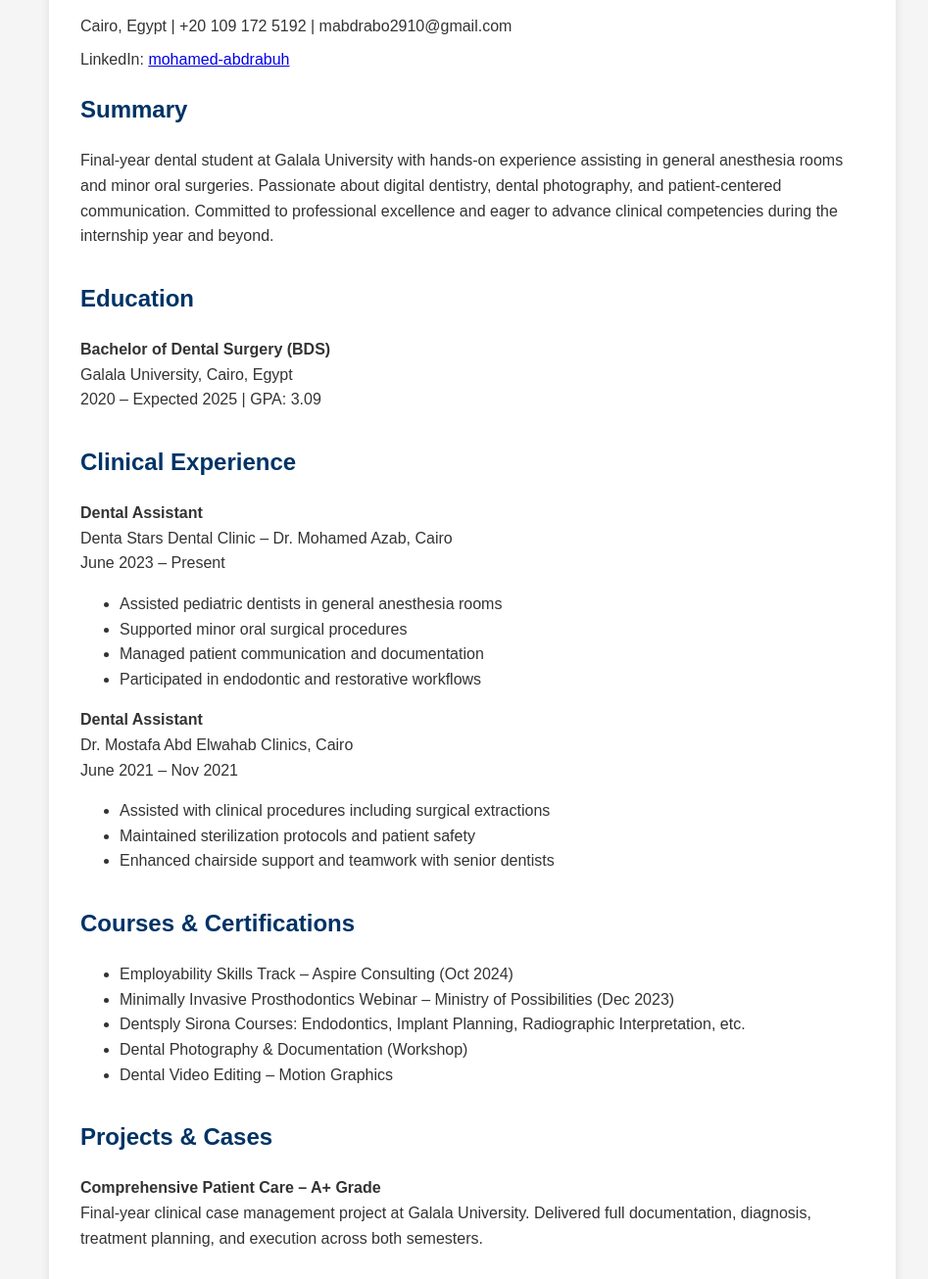
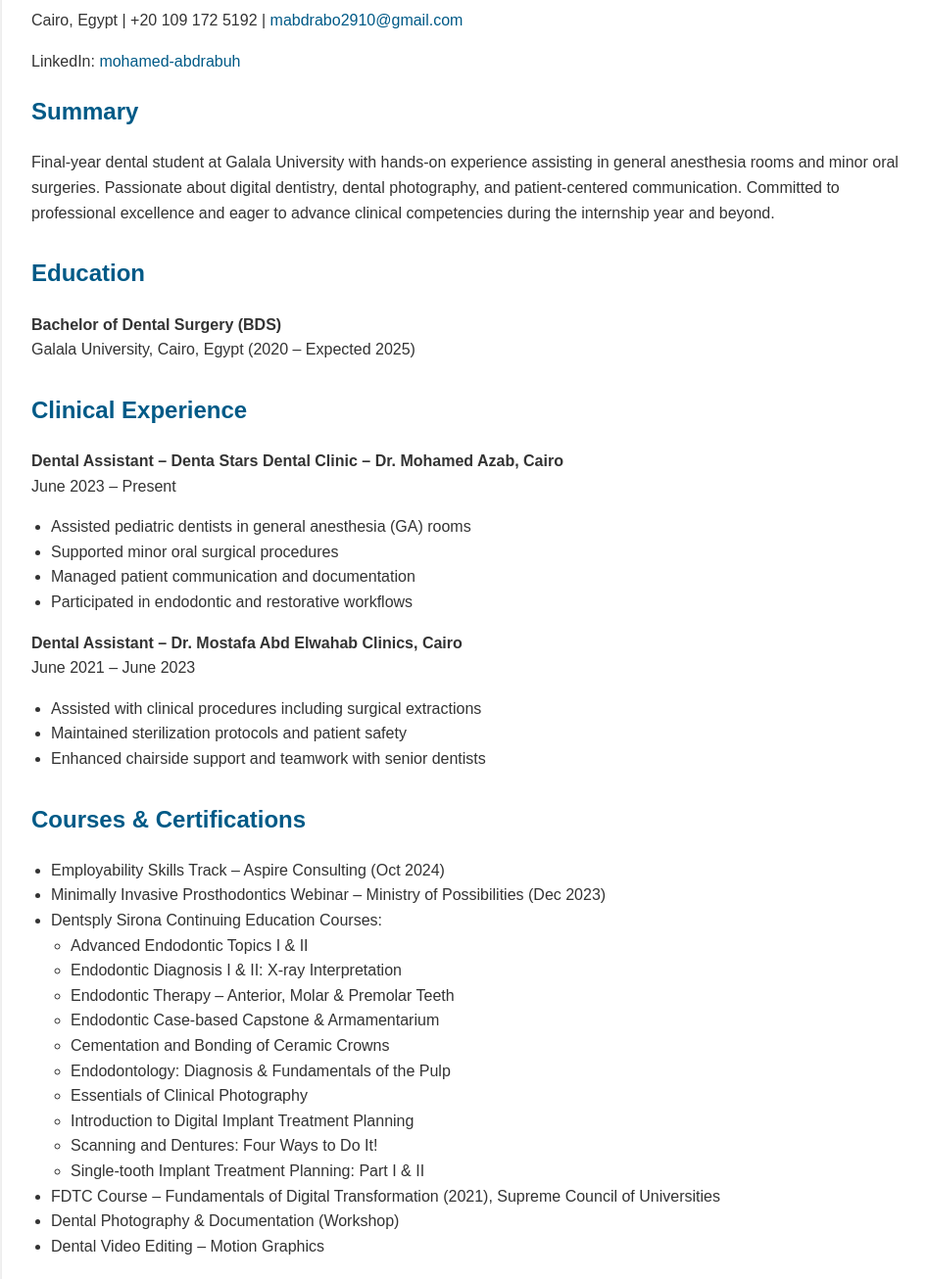
Before and after one commit to mohamed-abdrabuh/mohamed-abdrabuh.github.io, a plain HTML site: page index.html in a window 1280 px wide. Shown: the part 144-1450 px from the top of the page at 98% size, without its empty margins (158-1105 px from the left). Drawn offline with Linux system fonts and the light colour scheme.

Commit message:
Update index.html

```diff
--- a/index.html
+++ b/index.html
@@ -3,40 +3,44 @@
 <head>
   <meta charset="UTF-8" />
   <meta name="viewport" content="width=device-width, initial-scale=1.0"/>
-  <title>Mohamed Abd Rabuh - CV</title>
+  <title>Mohamed Abd Rabuh – CV</title>
   <style>
     body {
       font-family: Arial, sans-serif;
+      background: #f9f9f9;
+      color: #333;
+      padding: 20px;
       line-height: 1.6;
-      margin: 0;
-      padding: 2rem;
-      background-color: #f5f5f5;
-      color: #333;
+    }
+    .container {
+      max-width: 900px;
+      background: #fff;
+      margin: auto;
+      padding: 30px;
+      border-radius: 10px;
+      box-shadow: 0 0 10px rgba(0,0,0,0.1);
     }
     h1, h2 {
-      color: #003366;
+      color: #005a87;
+    }
+    ul {
+      margin: 0;
+      padding-left: 20px;
     }
     section {
-      margin-bottom: 2rem;
+      margin-bottom: 30px;
     }
-    .contact, .links {
-      margin-bottom: 0.5rem;
-    }
-    .cv-container {
-      background-color: #fff;
-      padding: 2rem;
-      border-radius: 10px;
-      box-shadow: 0 0 10px rgba(0,0,0,0.1);
-      max-width: 800px;
-      margin: auto;
+    a {
+      color: #005a87;
+      text-decoration: none;
     }
   </style>
 </head>
 <body>
-  <div class="cv-container">
+  <div class="container">
     <h1>Mohamed Abd Rabuh Mohamed Abd El-Rahman</h1>
-    <div class="contact">Cairo, Egypt | +20 109 172 5192 | mabdrabo2910@gmail.com</div>
-    <div class="links">LinkedIn: <a href="https://www.linkedin.com/in/mohamed-abdrabuh" target="_blank">mohamed-abdrabuh</a></div>
+    <p>Cairo, Egypt | +20 109 172 5192 | <a href="mailto:mabdrabo2910@gmail.com">mabdrabo2910@gmail.com</a></p>
+    <p>LinkedIn: <a href="https://www.linkedin.com/in/mohamed-abdrabuh" target="_blank">mohamed-abdrabuh</a></p>
 
     <section>
       <h2>Summary</h2>
@@ -46,25 +50,22 @@
     <section>
       <h2>Education</h2>
       <p><strong>Bachelor of Dental Surgery (BDS)</strong><br>
-      Galala University, Cairo, Egypt<br>
-      2020 – Expected 2025 | GPA: 3.09</p>
+      Galala University, Cairo, Egypt (2020 – Expected 2025)</p>
     </section>
 
     <section>
       <h2>Clinical Experience</h2>
-      <p><strong>Dental Assistant</strong><br>
-      Denta Stars Dental Clinic – Dr. Mohamed Azab, Cairo<br>
+      <p><strong>Dental Assistant – Denta Stars Dental Clinic – Dr. Mohamed Azab, Cairo</strong><br>
       June 2023 – Present</p>
       <ul>
-        <li>Assisted pediatric dentists in general anesthesia rooms</li>
+        <li>Assisted pediatric dentists in general anesthesia (GA) rooms</li>
         <li>Supported minor oral surgical procedures</li>
         <li>Managed patient communication and documentation</li>
         <li>Participated in endodontic and restorative workflows</li>
       </ul>
 
-      <p><strong>Dental Assistant</strong><br>
-      Dr. Mostafa Abd Elwahab Clinics, Cairo<br>
-      June 2021 – Nov 2021</p>
+      <p><strong>Dental Assistant – Dr. Mostafa Abd Elwahab Clinics, Cairo</strong><br>
+      June 2021 – June 2023</p>
       <ul>
         <li>Assisted with clinical procedures including surgical extractions</li>
         <li>Maintained sterilization protocols and patient safety</li>
@@ -77,7 +78,20 @@
       <ul>
         <li>Employability Skills Track – Aspire Consulting (Oct 2024)</li>
         <li>Minimally Invasive Prosthodontics Webinar – Ministry of Possibilities (Dec 2023)</li>
-        <li>Dentsply Sirona Courses: Endodontics, Implant Planning, Radiographic Interpretation, etc.</li>
+        <li>Dentsply Sirona Continuing Education Courses:</li>
+        <ul>
+          <li>Advanced Endodontic Topics I & II</li>
+          <li>Endodontic Diagnosis I & II: X-ray Interpretation</li>
+          <li>Endodontic Therapy – Anterior, Molar & Premolar Teeth</li>
+          <li>Endodontic Case-based Capstone & Armamentarium</li>
+          <li>Cementation and Bonding of Ceramic Crowns</li>
+          <li>Endodontology: Diagnosis & Fundamentals of the Pulp</li>
+          <li>Essentials of Clinical Photography</li>
+          <li>Introduction to Digital Implant Treatment Planning</li>
+          <li>Scanning and Dentures: Four Ways to Do It!</li>
+          <li>Single-tooth Implant Treatment Planning: Part I & II</li>
+        </ul>
+        <li>FDTC Course – Fundamentals of Digital Transformation (2021), Supreme Council of Universities</li>
         <li>Dental Photography & Documentation (Workshop)</li>
         <li>Dental Video Editing – Motion Graphics</li>
       </ul>
```
